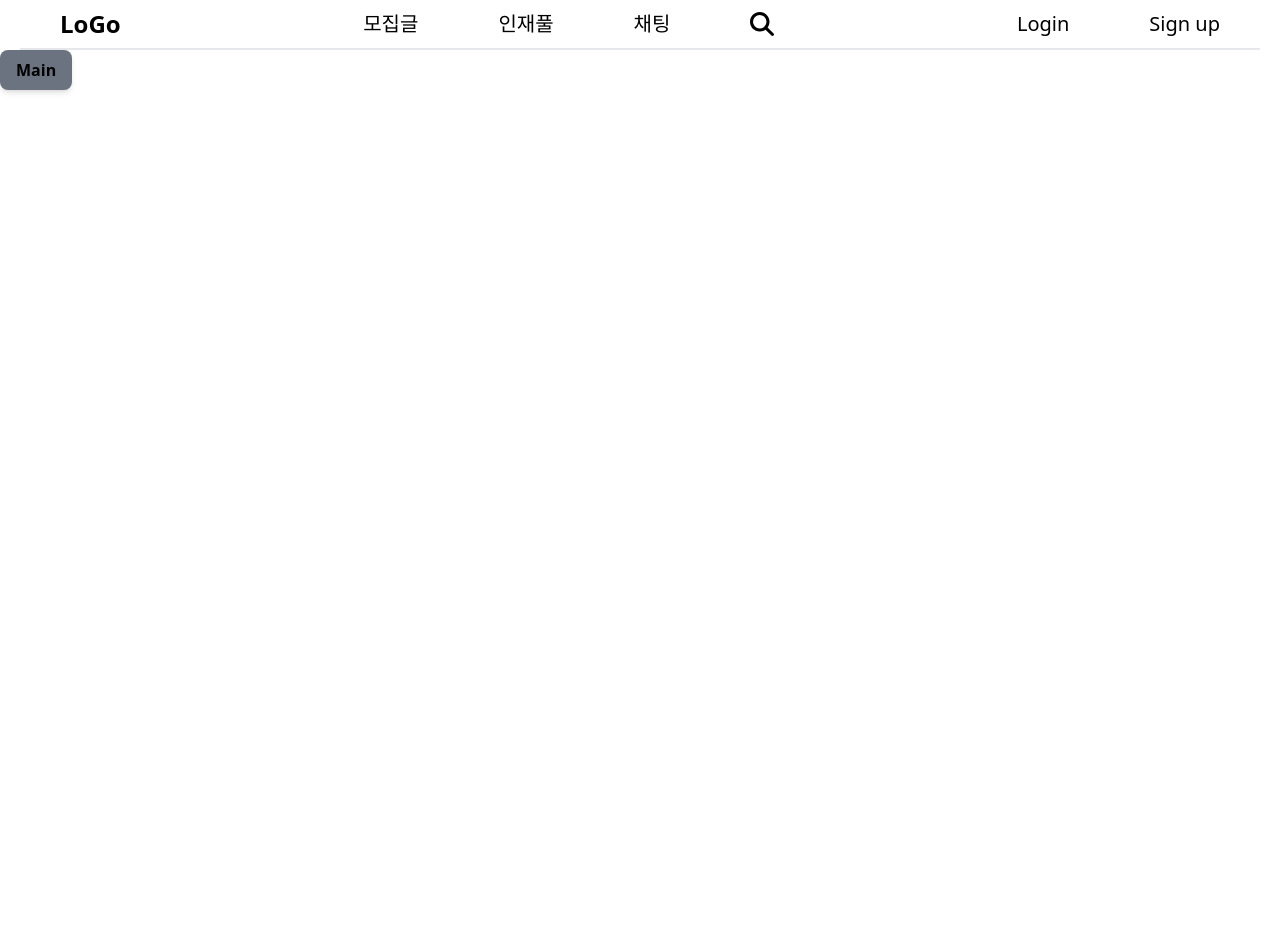
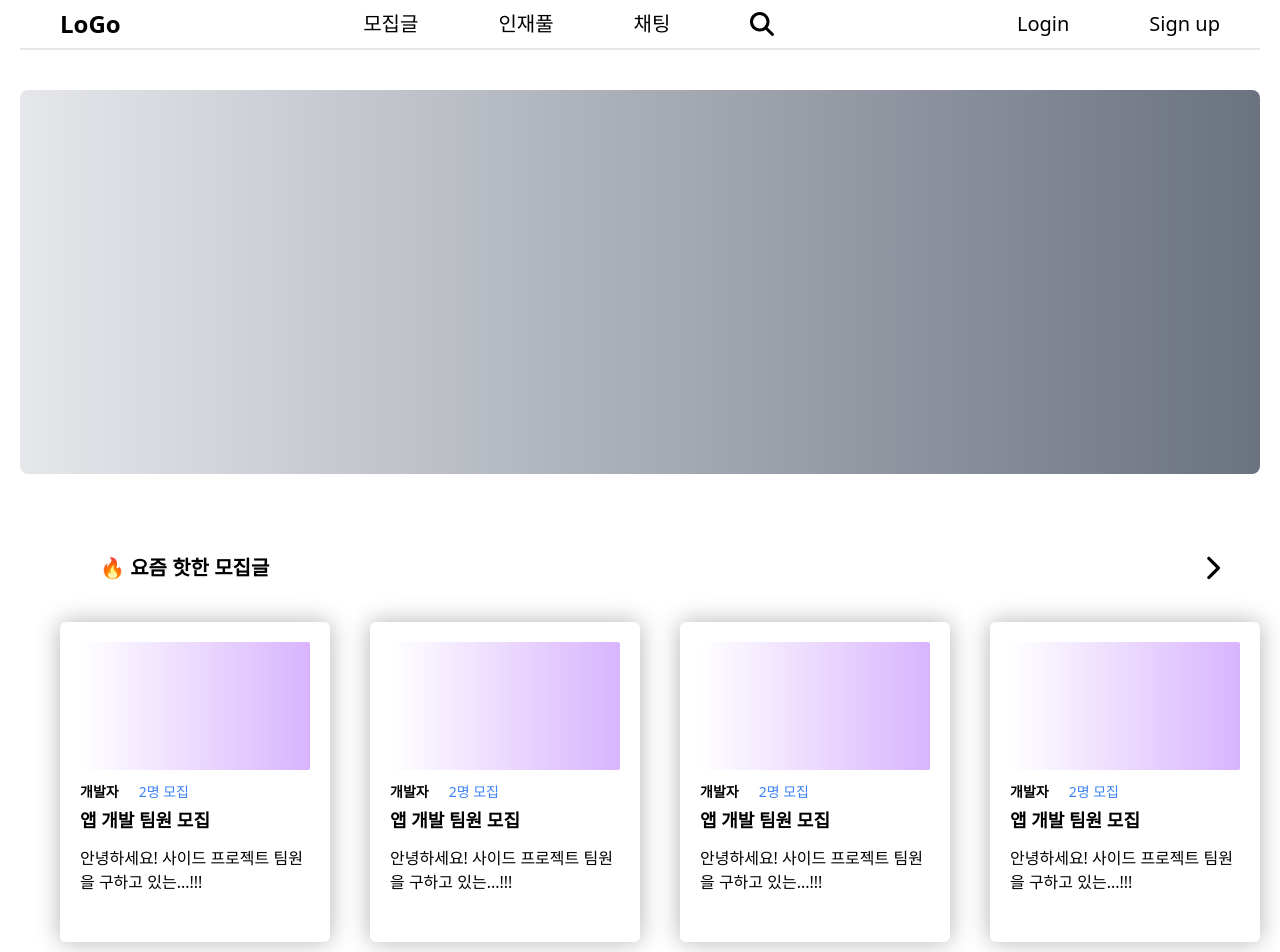
Before and after one commit to HCU-4400WON/hisbee, a React (Create React App) app in the folder src/main/frontend/: page / in a window 1280 px wide. Shown: the top 952 px of the page. Before the commit the page ends 800 px from the top, so only its background shows below. Built offline with nearby package versions, Linux system fonts and the light colour scheme.

Commit message:
:art: f-main/#21
main page design complete

```diff
--- a/src/main/frontend/src/Routes/Main/Main.tsx
+++ b/src/main/frontend/src/Routes/Main/Main.tsx
@@ -1,8 +1,52 @@
+const titles = [
+  "🔥 요즘 핫한 모집글",
+  "👨‍🎨  신규 모집글",
+  "📢  마감임박! 모집글",
+  "👨‍👦‍👦  모집인원 임박! 모집글",
+];
+
 function Main() {
   return (
-    <button className="py-2 px-4 font-semibold rounded-lg shadow-md bg-gray-500 hover:bg-green-700">
-      Main
-    </button>
+    <>
+      <div className=" rounded-lg h-96 mx-5 mt-10 mx-10 bg-gradient-to-r from-gray-200 to-gray-500"></div>
+      {titles.map((title) => (
+        <div className="w-full mx-5">
+          <div className="flex justify-between mx-20 mt-20 mb-10">
+            <p className="text-xl font-bold">{title}</p>
+            <svg
+              className="w-4"
+              xmlns="http://www.w3.org/2000/svg"
+              viewBox="0 0 320 512"
+            >
+              <path d="M310.6 233.4c12.5 12.5 12.5 32.8 0 45.3l-192 192c-12.5 12.5-32.8 12.5-45.3 0s-12.5-32.8 0-45.3L242.7 256 73.4 86.6c-12.5-12.5-12.5-32.8 0-45.3s32.8-12.5 45.3 0l192 192z" />
+            </svg>
+          </div>
+
+          <div className="grid grid-cols-4 gap-10 mx-10">
+            {[0, 0, 0, 0].map((e) => (
+              <div
+                className="h-80 rounded-md"
+                style={{ boxShadow: "0px 0px 25px rgb(0 0 0 / 0.3)" }}
+              >
+                <div className="border-0 rounded-sm h-2/5 mx-5 mt-5 mb-3 bg-gradient-to-r from-white to-purple-200 to-purple-300"></div>
+                <div className="flex items-center">
+                  <p className="mx-5 text-sm font-bold">개발자</p>
+                  <p className="text-sm text-blue-500">2명 모집</p>
+                </div>
+                <p className="mx-5 my-1 text-lg font-bold">앱 개발 팀원 모집</p>
+                <p className="mx-5 my-3">
+                  안녕하세요! 사이드 프로젝트 팀원을 구하고 있는...!!!
+                </p>
+                <span></span>
+              </div>
+            ))}
+          </div>
+        </div>
+      ))}
+      <div className="w-full mx-5"></div>
+      <div className="w-full mx-5"></div>
+      <div className="w-full mx-5"></div>
+    </>
   );
 }
 
--- a/src/main/frontend/src/Routes/Post/Post.tsx
+++ b/src/main/frontend/src/Routes/Post/Post.tsx
@@ -2,7 +2,7 @@ import tw from "tailwind-styled-components";
 
 const Banner = tw.div`
 h-60
-mt-5
+mt-10
 mx-5
 bg-gradient-to-r from-gray-300 to-gray-500
 `;
@@ -12,6 +12,7 @@ relative
 flex
 h-16
 mx-5
+my-1
 border-b-2
 border-black
 item-center
```
